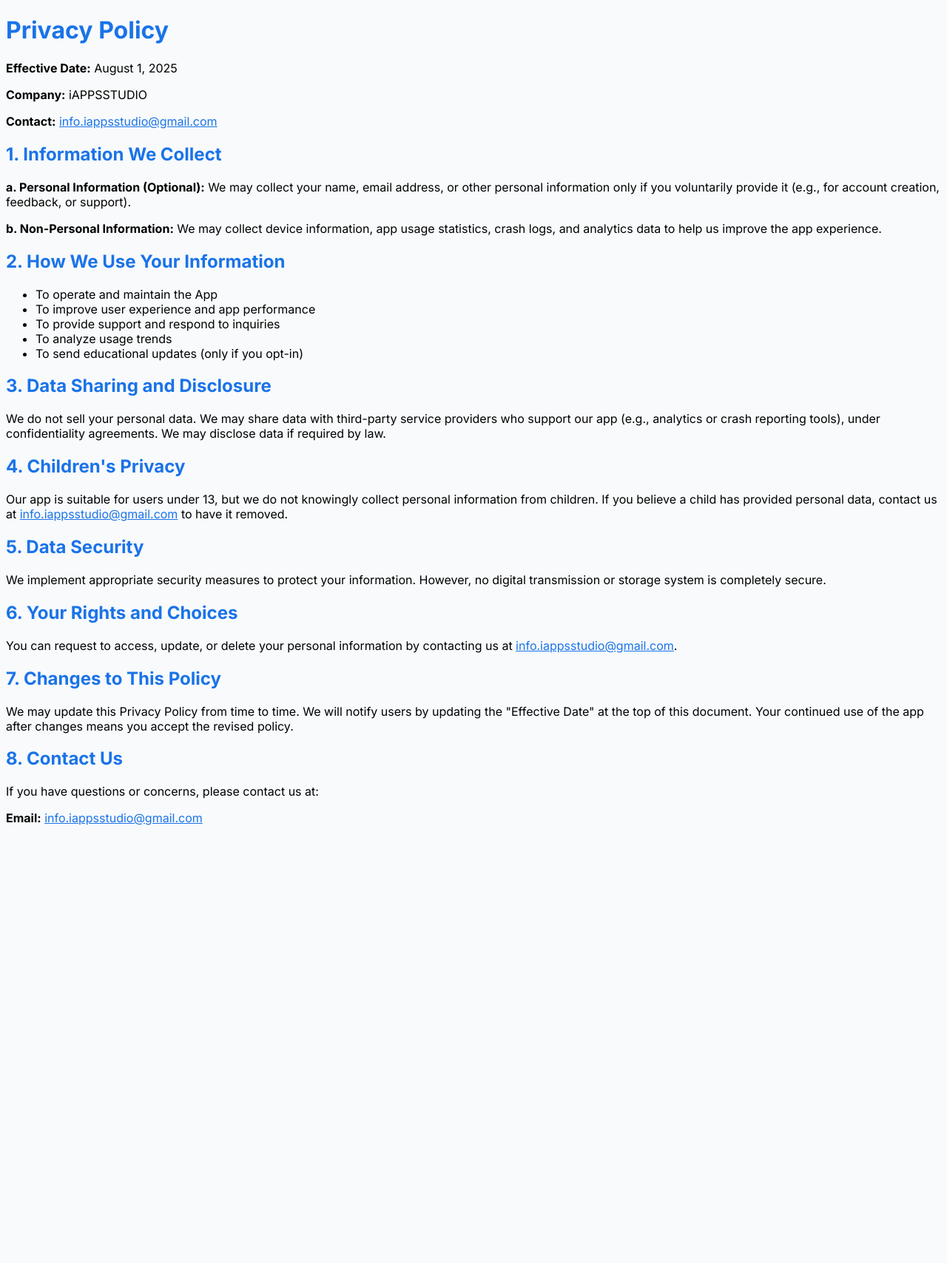
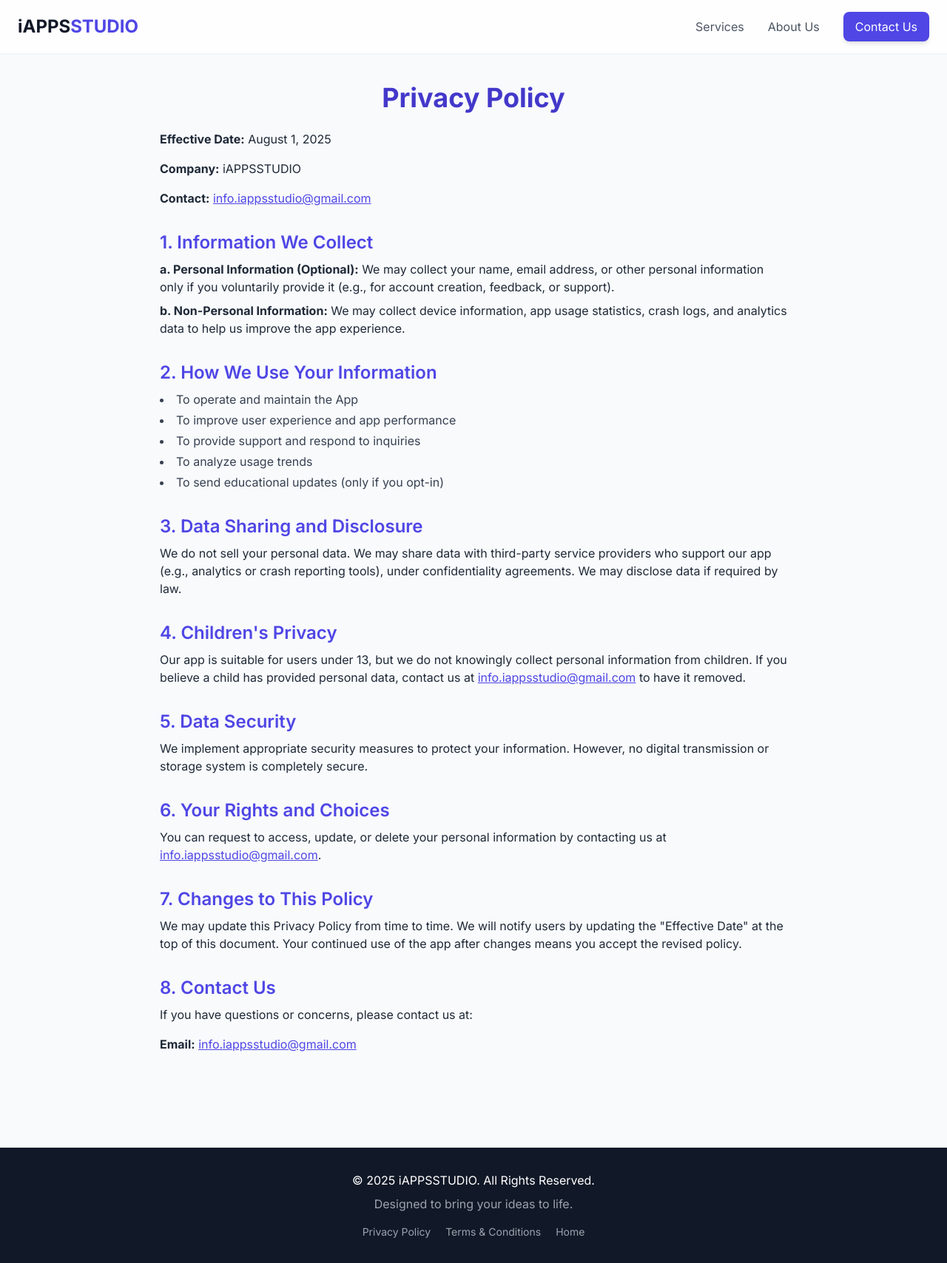
Before and after one commit to vpgarsondiya/iappstudio, a plain HTML site: page privacy-policy.html in a window 1280 px wide. Shown: the whole page at 74% size. Before the commit the page ends 1132 px from the top, so only its background shows below. Drawn offline with nearby package versions, Linux system fonts and the light colour scheme.

```diff
--- a/privacy-policy.html
+++ b/privacy-policy.html
@@ -1,68 +1,95 @@
 <!DOCTYPE html>
-<html lang="en">
-
+<html lang="en" class="scroll-smooth">
 <head>
     <meta charset="UTF-8" />
     <meta name="viewport" content="width=device-width, initial-scale=1.0" />
     <title>Privacy Policy - iAPPSSTUDIO</title>
+
+    <!-- Tailwind CSS -->
+    <script src="https://cdn.tailwindcss.com"></script>
+
+    <!-- Google Fonts: Inter -->
     <link rel="preconnect" href="https://fonts.googleapis.com">
     <link rel="preconnect" href="https://fonts.gstatic.com" crossorigin>
     <link href="https://fonts.googleapis.com/css2?family=Inter:wght@400;500;600;700;800&display=swap" rel="stylesheet">
+
     <style>
         body {
             font-family: 'Inter', sans-serif;
-            background-color: #f8fafc; /* A light gray background */
-        }
-
-        h1,
-        h2 {
-            color: #1a73e8;
-        }
-
-        a {
-            color: #1a73e8;
+            background-color: #f8fafc;
         }
     </style>
 </head>
+<body class="text-gray-800">
 
-<body>
-    <h1>Privacy Policy</h1>
-    <p><strong>Effective Date:</strong> August 1, 2025</p>
-    <p><strong>Company:</strong> iAPPSSTUDIO</p>
-    <p><strong>Contact:</strong> <a href="mailto:info.iappsstudio@gmail.com">info.iappsstudio@gmail.com</a></p>
-    <h2>1. Information We Collect</h2>
-    <p><strong>a. Personal Information (Optional):</strong> We may collect your name, email address, or other personal
-        information only if you voluntarily provide it (e.g., for account creation, feedback, or support).</p>
-    <p><strong>b. Non-Personal Information:</strong> We may collect device information, app usage statistics, crash
-        logs, and analytics data to help us improve the app experience.</p>
-    <h2>2. How We Use Your Information</h2>
-    <ul>
+    <!-- Header -->
+    <header class="fixed top-0 left-0 right-0 z-50 bg-white/80 backdrop-blur-lg shadow-sm">
+        <div class="container mx-auto px-6 py-4">
+            <div class="flex items-center justify-between">
+                <a href="index.html" class="text-2xl font-bold text-gray-900">
+                    iAPPS<span class="text-indigo-600">STUDIO</span>
+                </a>
+                <nav class="hidden md:flex items-center space-x-8">
+                    <a href="index.html#services" class="text-gray-600 hover:text-indigo-600 transition">Services</a>
+                    <a href="index.html#about" class="text-gray-600 hover:text-indigo-600 transition">About Us</a>
+                    <a href="index.html#contact" class="bg-indigo-600 text-white px-4 py-2 rounded-lg shadow-md hover:bg-indigo-700 transition">Contact Us</a>
+                </nav>
+            </div>
+        </div>
+    </header>
+
+    <!-- Main Content -->
+    <main class="pt-28 pb-20 px-6 max-w-4xl mx-auto">
+        <h1 class="text-4xl font-bold text-indigo-700 mb-6 text-center">Privacy Policy</h1>
+
+        <p class="mb-4"><strong>Effective Date:</strong> August 1, 2025</p>
+        <p class="mb-4"><strong>Company:</strong> iAPPSSTUDIO</p>
+        <p class="mb-4"><strong>Contact:</strong> <a href="mailto:info.iappsstudio@gmail.com" class="text-indigo-600 underline">info.iappsstudio@gmail.com</a></p>
+
+        <h2 class="text-2xl font-semibold text-indigo-600 mt-8 mb-2">1. Information We Collect</h2>
+        <p class="mb-2"><strong>a. Personal Information (Optional):</strong> We may collect your name, email address, or other personal information only if you voluntarily provide it (e.g., for account creation, feedback, or support).</p>
+        <p class="mb-4"><strong>b. Non-Personal Information:</strong> We may collect device information, app usage statistics, crash logs, and analytics data to help us improve the app experience.</p>
+
+        <h2 class="text-2xl font-semibold text-indigo-600 mt-8 mb-2">2. How We Use Your Information</h2>
+        <ul class="list-disc list-inside space-y-1 mb-4 text-gray-700">
             <li>To operate and maintain the App</li>
             <li>To improve user experience and app performance</li>
             <li>To provide support and respond to inquiries</li>
             <li>To analyze usage trends</li>
             <li>To send educational updates (only if you opt-in)</li>
         </ul>
-    <h2>3. Data Sharing and Disclosure</h2>
-    <p>We do not sell your personal data. We may share data with third-party service providers who support our app
-        (e.g., analytics or crash reporting tools), under confidentiality agreements. We may disclose data if required
-        by law.</p>
-    <h2>4. Children's Privacy</h2>
-    <p>Our app is suitable for users under 13, but we do not knowingly collect personal information from children. If
-        you believe a child has provided personal data, contact us at <a
-            href="mailto:info.iappsstudio@gmail.com">info.iappsstudio@gmail.com</a> to have it removed.</p>
-    <h2>5. Data Security</h2>
-    <p>We implement appropriate security measures to protect your information. However, no digital transmission or
-        storage system is completely secure.</p>
-    <h2>6. Your Rights and Choices</h2>
-    <p>You can request to access, update, or delete your personal information by contacting us at <a
-            href="mailto:info.iappsstudio@gmail.com">info.iappsstudio@gmail.com</a>.</p>
-    <h2>7. Changes to This Policy</h2>
-    <p>We may update this Privacy Policy from time to time. We will notify users by updating the "Effective Date" at the
-        top of this document. Your continued use of the app after changes means you accept the revised policy.</p>
-    <h2>8. Contact Us</h2>
-    <p>If you have questions or concerns, please contact us at:</p>
-    <p><strong>Email:</strong> <a href="mailto:info.iappsstudio@gmail.com">info.iappsstudio@gmail.com</a></p>
+
+        <h2 class="text-2xl font-semibold text-indigo-600 mt-8 mb-2">3. Data Sharing and Disclosure</h2>
+        <p class="mb-4">We do not sell your personal data. We may share data with third-party service providers who support our app (e.g., analytics or crash reporting tools), under confidentiality agreements. We may disclose data if required by law.</p>
+
+        <h2 class="text-2xl font-semibold text-indigo-600 mt-8 mb-2">4. Children's Privacy</h2>
+        <p class="mb-4">Our app is suitable for users under 13, but we do not knowingly collect personal information from children. If you believe a child has provided personal data, contact us at <a href="mailto:info.iappsstudio@gmail.com" class="text-indigo-600 underline">info.iappsstudio@gmail.com</a> to have it removed.</p>
+
+        <h2 class="text-2xl font-semibold text-indigo-600 mt-8 mb-2">5. Data Security</h2>
+        <p class="mb-4">We implement appropriate security measures to protect your information. However, no digital transmission or storage system is completely secure.</p>
+
+        <h2 class="text-2xl font-semibold text-indigo-600 mt-8 mb-2">6. Your Rights and Choices</h2>
+        <p class="mb-4">You can request to access, update, or delete your personal information by contacting us at <a href="mailto:info.iappsstudio@gmail.com" class="text-indigo-600 underline">info.iappsstudio@gmail.com</a>.</p>
+
+        <h2 class="text-2xl font-semibold text-indigo-600 mt-8 mb-2">7. Changes to This Policy</h2>
+        <p class="mb-4">We may update this Privacy Policy from time to time. We will notify users by updating the "Effective Date" at the top of this document. Your continued use of the app after changes means you accept the revised policy.</p>
+
+        <h2 class="text-2xl font-semibold text-indigo-600 mt-8 mb-2">8. Contact Us</h2>
+        <p class="mb-4">If you have questions or concerns, please contact us at:</p>
+        <p><strong>Email:</strong> <a href="mailto:info.iappsstudio@gmail.com" class="text-indigo-600 underline">info.iappsstudio@gmail.com</a></p>
+    </main>
+
+    <!-- Footer -->
+    <footer class="bg-gray-900 text-white mt-12">
+        <div class="container mx-auto px-6 py-8 text-center">
+            <p>&copy; 2025 iAPPSSTUDIO. All Rights Reserved.</p>
+            <p class="text-gray-400 mt-2">Designed to bring your ideas to life.</p>
+            <div class="mt-4 space-x-4 text-sm">
+                <a href="privacy-policy.html" class="text-gray-400 hover:text-white transition">Privacy Policy</a>
+                <a href="terms-and-conditions.html" class="text-gray-400 hover:text-white transition">Terms & Conditions</a>
+                <a href="index.html" class="text-gray-400 hover:text-white transition">Home</a>
+            </div>
+        </div>
+    </footer>
 </body>
-
 </html>
```
Also changed, not shown: index.html (+6 -1 lines), terms-and-conditions.html (+98 -75 lines). Lines whose indentation alone changed are shown as unchanged.
